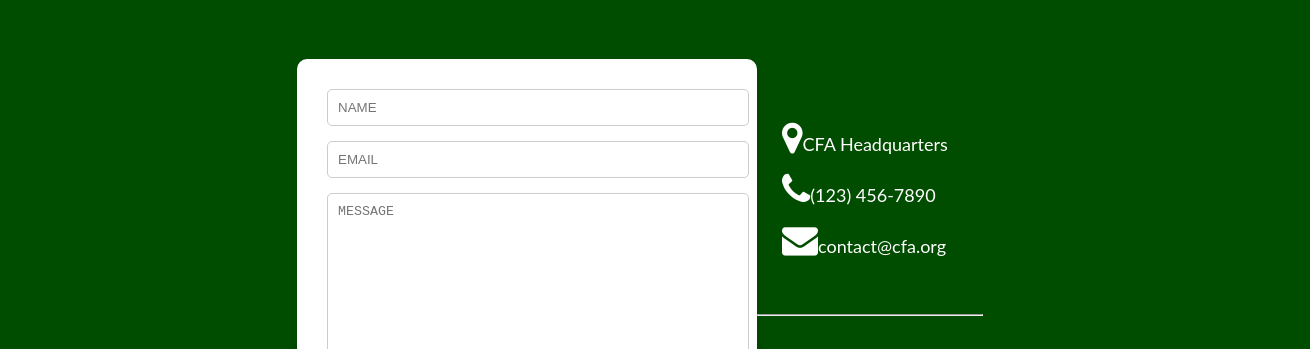
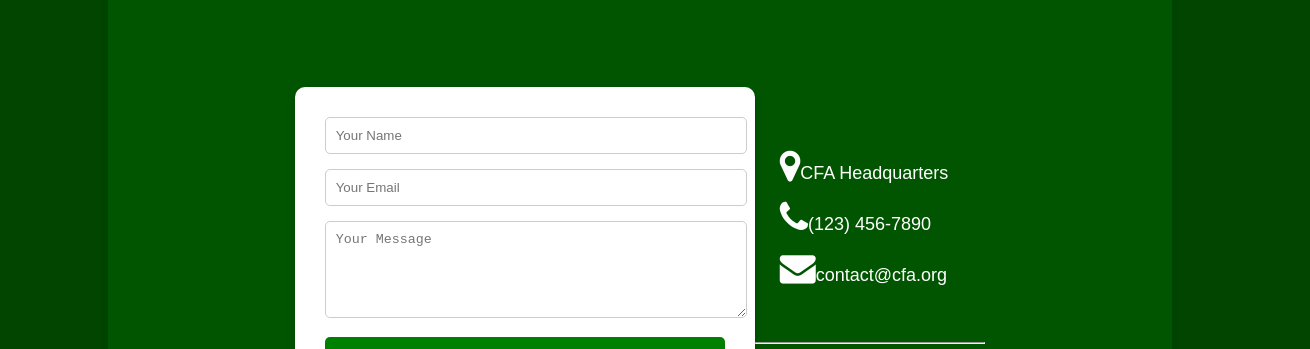
Before and after one commit to Anonymim/nnecfa, a plain HTML site: page contact.html in a window 1280 px wide. Shown: the part 253-602 px from the top of the page, 1310 px wide, since content can reach past the window. Drawn offline with nearby package versions, Linux system fonts and the light colour scheme.

Commit message:
Update contact.html

```diff
--- a/contact.html
+++ b/contact.html
@@ -7,14 +7,10 @@
     <title>Contact Us - Nandi North Escarpment CFA</title>
     <link rel="icon" type="image/png" href="img/CFA logo.png.png">
     <link rel="stylesheet" href="contact.css">
+    <link rel="stylesheet" href="styles.css">
     <link rel="stylesheet" href="https://maxcdn.bootstrapcdn.com/font-awesome/4.5.0/css/font-awesome.min.css">
-    <!-- JavaScript File -->
     <script defer src="script2.js"></script>
-    <!-- EmailJS SDK -->
     <script src="https://cdn.jsdelivr.net/npm/emailjs-com@2.6.4/dist/email.min.js"></script>
-    <script src="https://cdn.jsdelivr.net/npm/@emailjs/browser@3/dist/email.min.js"></script>
-
-
 </head>
 
 <body>
@@ -35,22 +31,26 @@
         <img src="img/CFA logo.png.png" alt="CFA Logo" class="logo">
     </div>
 
-    <div class="container-cont">
+    <div class="container">
         <h1 class="section-header">Contact Us</h1>
         <section id="contact" class="cfa-theme">
             <div class="contact-wrapper">
                 <form id="contact-form" class="form-horizontal" role="form">
                     <div class="form-group">
                         <div class="col-sm-12">
-                            <input type="text" class="form-control" id="name" placeholder="NAME" name="name" required>
+                            <input type="text" class="form-control" id="name" placeholder="Your Name" name="name" required>
                         </div>
                     </div>
                     <div class="form-group">
                         <div class="col-sm-12">
-                            <input type="email" class="form-control" id="email" placeholder="EMAIL" name="email" required>
+                            <input type="email" class="form-control" id="email" placeholder="Your Email" name="email" required>
                         </div>
                     </div>
-                    <textarea class="form-control" rows="10" placeholder="MESSAGE" name="message" required></textarea>
+                    <div class="form-group">
+                        <div class="col-sm-12">
+                            <textarea class="form-control" id="message" rows="5" placeholder="Your Message" name="message" required></textarea>
+                        </div>
+                    </div>
                     <button class="btn btn-primary send-button" id="submit" type="submit">
                         <div class="alt-send-button">
                             <i class="fa fa-paper-plane"></i><span class="send-text">SEND</span>
@@ -74,9 +74,11 @@
                 </div>
             </div>
         </section>
+        <script src='https://cdnjs.cloudflare.com/ajax/libs/jquery/2.1.3/jquery.min.js'></script>
+        <script src='https://maxcdn.bootstrapcdn.com/bootstrap/3.3.5/js/bootstrap.min.js'></script>
+        <script src="./script2.js"></script>
 
-
-
+    </div>
     <footer class="footer-cont">
         <h2>In Partnership With:</h2>
         <div class="partners">
@@ -110,11 +112,6 @@
             &copy; 2025 <a href="https://www.quantumbyteinovations.com" target="_blank" style="color: inherit; text-decoration: none;">QuantumByte iNNOVATIONS</a>
         </div>
     </footer>
-        <script src='https://cdnjs.cloudflare.com/ajax/libs/jquery/2.1.3/jquery.min.js'></script>
-        <script src='https://maxcdn.bootstrapcdn.com/bootstrap/3.3.5/js/bootstrap.min.js'></script>
-        <script src="./script2.js"></script>
-
-    </div>
 </body>
 
 </html>
```
Lines whose indentation alone changed are shown as unchanged.
